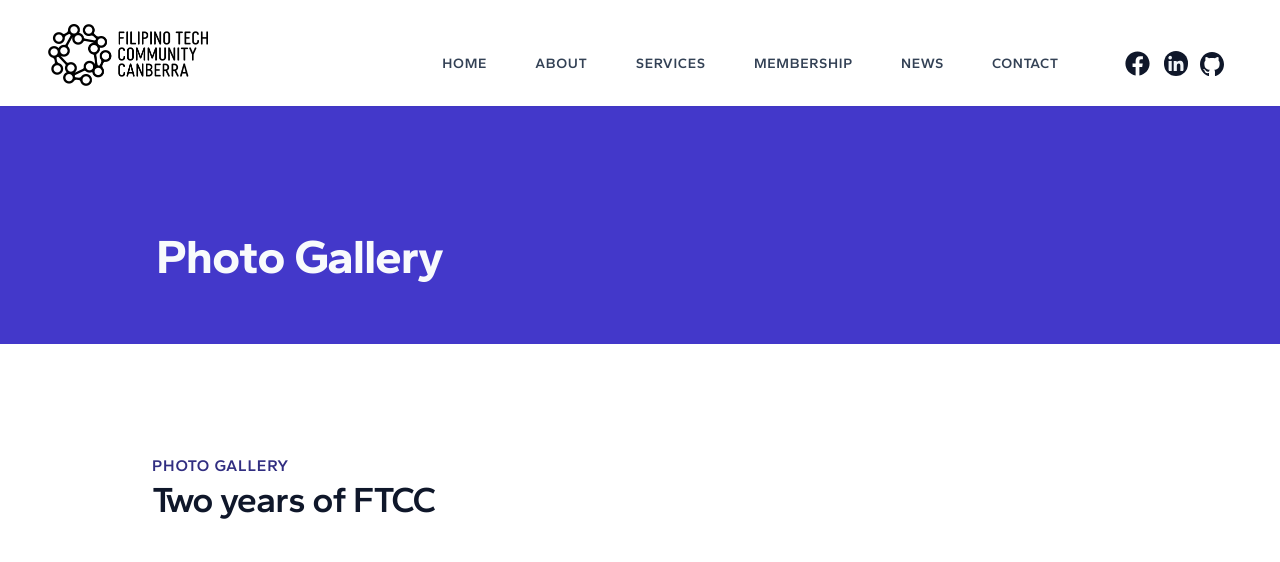
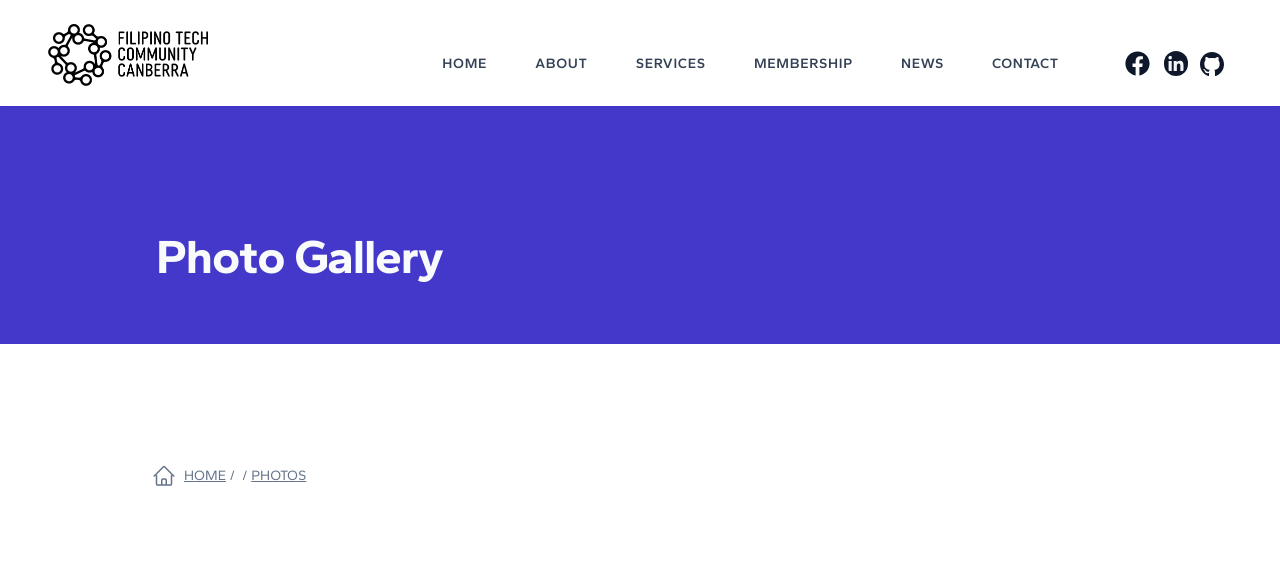
Before and after one commit to ftcc-devs/ftcc-next, a Next.js app: page /photos in a window 1280 px wide. Shown: the top 562 px of the page. Built offline with nearby package versions, Linux system fonts and the light colour scheme.

Commit message:
page nav UI

```diff
--- a/src/app/layout.tsx
+++ b/src/app/layout.tsx
@@ -4,7 +4,7 @@ import { openGraphImage } from "./shared-metadata";
 import { fontheading, fontbody } from "./fonts";
 
 export const metadata: Metadata = {
-  // metadataBase: new URL('https://ftcc.org.au'),
+  metadataBase: new URL('https://ftcc.org.au'),
   title: {
     default: 'FTCC - Filipino Tech Community Canberra',
     template: '%s | FTCC',
--- a/src/app/parts/PageHeader.tsx
+++ b/src/app/parts/PageHeader.tsx
@@ -1,5 +1,8 @@
+'use client'
+
 import React from 'react';
 import NavBarMain from './NavBarMain';
+import UIPageNav from '../ui/UIPageNav';
 
 interface PageHeaderProps {
   title: string
@@ -7,19 +10,22 @@ interface PageHeaderProps {
 
 function Header({ title } : PageHeaderProps) {
 
-  console.log(title)
-
   return (
-    <div className='flex flex-col w-full items-center relative overflow-hidden bg-indigo-700'>
+    <div className='flex flex-col w-full items-center relative overflow-hidden'>
 
       <NavBarMain />
 
-      <div className='flex flex-col justify-start md:justify-center items-center w-full bg-transparent z-10 text-slate-50 mt-28 md:mt-40'>
-        <div className='flex flex-col justify-start items:start md:items-start px-6 lg:px-7 py-4 md:py-8 w-full max-w-screen-lg'>
-          <h1 className='font-heading text-3xl md:text-4xl xl:text-5xl text-left tracking-tight font-bold w-full md:w-1/2 mt-6 md:mt-10 mb-4 md:mb-8'>{title}</h1>
+      <div className='flex flex-col w-full items-center bg-indigo-700'>
+        <div className='flex flex-col justify-start md:justify-center items-center w-full bg-transparent z-10 text-slate-50 mt-28 md:mt-40'>
+          <div className='flex flex-col justify-start items:start md:items-start px-6 lg:px-7 py-4 md:py-8 w-full max-w-screen-lg'>
+            <h1 className='font-heading text-3xl md:text-4xl xl:text-5xl text-left tracking-tight font-bold w-full md:w-1/2 mt-6 md:mt-10 mb-4 md:mb-8'>{title}</h1>
+          </div>
         </div>
       </div>
 
+      <div className='flex flex-row w-full py-4 md:p-6 max-w-screen-lg mt-10 md:mt-24'>
+        <UIPageNav />
+      </div>
 
     </div>
   )
--- a/src/app/parts/SectionAbout.tsx
+++ b/src/app/parts/SectionAbout.tsx
@@ -2,7 +2,7 @@ import React from 'react'
 import SectionPillars from './SectionPillars';
 import HeadingSection from './HeadingSection';
 import AccordionItem from './AccordionItem';
-import { UIArrowDown } from '../ui/UISVGelements';
+import { UISVGArrowDown } from '../ui/UISVGelements';
 import Link from 'next/link';
 
 function SectionAbout() {
@@ -48,7 +48,7 @@ function SectionAbout() {
 
         <div className='flex justify-center items-center mt-8 md:mt-20'>
           <Link href='/#services'>
-            <UIArrowDown className='w-6 h-6 md:w-8 md:h-8 stroke-slate-400 hover:stroke-indigo-700' />
+            <UISVGArrowDown className='w-6 h-6 md:w-8 md:h-8 stroke-slate-400 hover:stroke-indigo-700' />
           </Link>
         </div>
 
--- a/src/app/parts/SectionJoin.tsx
+++ b/src/app/parts/SectionJoin.tsx
@@ -3,7 +3,7 @@ import AccordionItem from './AccordionItem';
 import HeadingSection from './HeadingSection';
 import UIButton from '../components/UIButtons';
 import Link from 'next/link';
-import { UIArrowDown } from '../ui/UISVGelements';
+import { UISVGArrowDown } from '../ui/UISVGelements';
 
 function SectionJoin() {
   return (
@@ -38,7 +38,7 @@ function SectionJoin() {
 
       <div className='flex justify-center items-center mb-8 md:mb-20'>
           <Link href='/#news'>
-            <UIArrowDown className='w-6 h-6 md:w-8 md:h-8 stroke-slate-400 hover:stroke-indigo-700' />
+            <UISVGArrowDown className='w-6 h-6 md:w-8 md:h-8 stroke-slate-400 hover:stroke-indigo-700' />
           </Link>
         </div>
 
--- a/src/app/parts/SectionMediaMentions.tsx
+++ b/src/app/parts/SectionMediaMentions.tsx
@@ -1,8 +1,4 @@
 import React from 'react';
-import Image from 'next/image';
-import ftccevent01 from '../../../public/assets/images/gallery/ftcc-event-01.webp';
-import guests from '../../../public/assets/images/gallery/guests-01.webp';
-import michaelspeaking from '../../../public/assets/images/gallery/michael-speaking-01.webp';
 
 function SectionMediaMentions() {
   return (
--- a/src/app/parts/SectionPillars.tsx
+++ b/src/app/parts/SectionPillars.tsx
@@ -2,21 +2,6 @@ import React from 'react'
 import pillars from '../data/PillarsData';
 import Image from 'next/image';
 import trophy from '../../../public/assets/ui/trophy-regular-36.png'
-import { StaticImageData } from 'next/image';
-import { stringify } from 'querystring';
-
-interface UISVGProps {
-  fillColor?: string;
-  className?: string;
-}
-
-interface Pillar {
-  id: string;
-  icon: Element | { UITrophy: ({ fillColor, className }: UISVGProps) => Promise<StaticImageData>; };
-  title: string;
-  blurb: string;
-  description: string;
-}
 
 function SectionPillars() {
 
--- a/src/app/parts/SectionServices.tsx
+++ b/src/app/parts/SectionServices.tsx
@@ -6,7 +6,7 @@ import checkedbox from '../../../public/assets/ui/checkbox-checked-regular-36.pn
 import checkbox from '../../../public/assets/ui/checkbox-regular-36.png';
 import Image from 'next/image';
 import Link from 'next/link';
-import { UIArrowDown } from '../ui/UISVGelements';
+import { UISVGArrowDown } from '../ui/UISVGelements';
 
 const bullet = <Image
   src={checkbox}
@@ -75,7 +75,7 @@ function SectionServices() {
 
       <div className='flex justify-center items-center mb-8 md:mb-20'>
           <Link href='/#testimonials'>
-            <UIArrowDown className='w-6 h-6 md:w-8 md:h-8 stroke-slate-400 hover:stroke-indigo-700' />
+            <UISVGArrowDown className='w-6 h-6 md:w-8 md:h-8 stroke-slate-400 hover:stroke-indigo-700' />
           </Link>
         </div>
 
--- a/src/app/photos/[id]/page.tsx
+++ b/src/app/photos/[id]/page.tsx
@@ -25,7 +25,7 @@ const ImageDetailPage: FC<ImageDetailPageProps> = ({ params }) => {
       <PageHeader title={photo.title} />
 
       <div className='flex flex-col justify-start items:start w-full max-w-screen-lg px-6'>
-        <div className='flex flex-col justify-start items:start w-full max-w-screen-lg py-20 md:py-36'>
+        <div className='flex flex-col justify-start items:start w-full max-w-screen-lg pt-6 pb-20 md:pb-36'>
 
           <div className='grid grid-cols-3 gap-8'>
             <div className='col-span-3 md:col-span-2 border-4 border-slate-900'>
--- /dev/null
+++ b/src/app/ui/UIPageNav.tsx
@@ -0,0 +1,34 @@
+import Link from "next/link";
+import { UISVGHomeButton } from "./UISVGelements";
+import { useParams, usePathname } from "next/navigation";
+
+export default function UIPageNav() {
+
+  const params = useParams();
+  console.log(params)
+
+  const pathname = usePathname()
+  const pathNameArray = pathname.split('/')
+  console.log(pathNameArray.length)
+
+  const pageNavLinks = pathNameArray.map((path, key) => {
+    return (
+      <div key={key} className="flex flex-row gap-1" >
+        <span>/</span>
+        <Link href={`/${path}`} className={`flex flex-row gap-2 first:hidden`}>
+            <span className="underline">{path}</span>
+        </Link>
+      </div>
+    )
+  })
+
+  return (
+    <div className="flex flex-row items-center gap-1 uppercase font-heading text-sm text-slate-500">
+      <Link href='/' className="flex flex-row items-center gap-2">
+        <UISVGHomeButton className="stroke-indigo-500" />
+        <span className="underline">Home</span>
+      </Link>
+      {pageNavLinks}
+    </div>
+  )
+}
--- a/src/app/ui/UISVGelements.tsx
+++ b/src/app/ui/UISVGelements.tsx
@@ -6,7 +6,7 @@ interface UISVGProps {
   className?: string;
 }
 
-export async function UIArrowDown({ fillColor, className }:UISVGProps) {
+export function UISVGArrowDown({ fillColor, className }:UISVGProps) {
   return (
     <svg xmlns="http://www.w3.org/2000/svg" fill={fillColor} viewBox="0 0 24 24" strokeWidth={1.5} stroke="currentColor" className={className}>
       <path strokeLinecap="round" strokeLinejoin="round" d="M15.75 17.25 12 21m0 0-3.75-3.75M12 21V3" />
@@ -14,9 +14,26 @@ export async function UIArrowDown({ fillColor, className }:UISVGProps) {
   )
 }
 
-export function UITrophy({ fillColor, className }:UISVGProps) {
+export function UISVGTrophy({ fillColor, className }:UISVGProps) {
   return (
-    trophy
-
+    <svg xmlns="http://www.w3.org/2000/svg" fill={fillColor} viewBox="0 0 24 24" strokeWidth={1.5} stroke="currentColor" className={className}>
+      <path strokeLinecap="round" strokeLinejoin="round" d="M15.75 17.25 12 21m0 0-3.75-3.75M12 21V3" />
+    </svg>
   )
 }
+
+export function UISVGBackButton({ fillColor, className }:UISVGProps) {
+  return (
+    <svg xmlns="http://www.w3.org/2000/svg" fill="none" viewBox="0 0 24 24" strokeWidth={1.5} stroke="currentColor" className="w-6 h-6">
+      <path strokeLinecap="round" strokeLinejoin="round" d="M12 9.75 14.25 12m0 0 2.25 2.25M14.25 12l2.25-2.25M14.25 12 12 14.25m-2.58 4.92-6.374-6.375a1.125 1.125 0 0 1 0-1.59L9.42 4.83c.21-.211.497-.33.795-.33H19.5a2.25 2.25 0 0 1 2.25 2.25v10.5a2.25 2.25 0 0 1-2.25 2.25h-9.284c-.298 0-.585-.119-.795-.33Z" />
+    </svg>
+  )
+}
+
+export function UISVGHomeButton({ fillColor, className }:UISVGProps) {
+  return (
+    <svg xmlns="http://www.w3.org/2000/svg" fill="none" viewBox="0 0 24 24" strokeWidth={1.5} stroke="currentColor" className="w-6 h-6">
+      <path strokeLinecap="round" strokeLinejoin="round" d="m2.25 12 8.954-8.955c.44-.439 1.152-.439 1.591 0L21.75 12M4.5 9.75v10.125c0 .621.504 1.125 1.125 1.125H9.75v-4.875c0-.621.504-1.125 1.125-1.125h2.25c.621 0 1.125.504 1.125 1.125V21h4.125c.621 0 1.125-.504 1.125-1.125V9.75M8.25 21h8.25" />
+    </svg>
+  )
+}
```
Also changed, not shown: src/app/data/PillarsData.tsx (+5 -7 lines).
